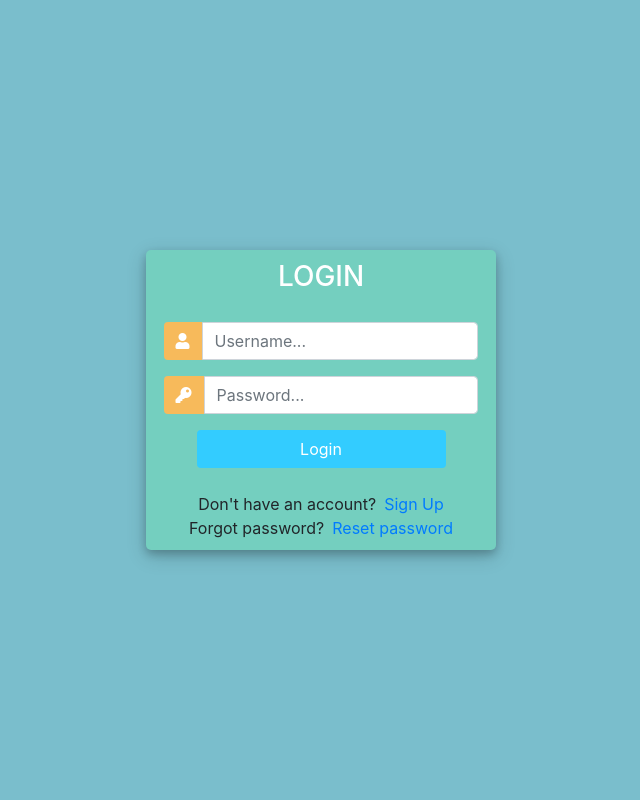
After one commit to koechgideon/client_management_app, a Django app: page /login/ in a window 1280 px wide. The commit adds this page. Shown: the whole page, without its empty margins (319-959 px from the left). Run offline with Django 3.2, Linux system fonts and the light colour scheme; some libraries are stand-ins or nearby versions.

Commit message:
added user login and user roles

```diff
--- a/webapp/templates/webapp/dashboard.html
+++ b/webapp/templates/webapp/dashboard.html
@@ -1,4 +1,4 @@
-{%  extends 'webapp/main.html' %}
+{%  extends 'webapp/base.html' %}
 
 {% block content %}
 
--- /dev/null
+++ b/webapp/templates/webapp/login.html
@@ -0,0 +1,131 @@
+<!DOCTYPE html>
+<html>
+
+<head>
+	<title>Login</title>
+	<link rel="stylesheet" href="https://stackpath.bootstrapcdn.com/bootstrap/4.1.3/css/bootstrap.min.css" integrity="sha384-MCw98/SFnGE8fJT3GXwEOngsV7Zt27NXFoaoApmYm81iuXoPkFOJwJ8ERdknLPMO" crossorigin="anonymous">
+	<script src="https://ajax.googleapis.com/ajax/libs/jquery/3.3.1/jquery.min.js"></script>
+	<link rel="stylesheet" href="https://use.fontawesome.com/releases/v5.6.1/css/all.css" integrity="sha384-gfdkjb5BdAXd+lj+gudLWI+BXq4IuLW5IT+brZEZsLFm++aCMlF1V92rMkPaX4PP" crossorigin="anonymous">
+
+
+	<style>
+		body,
+		html {
+			margin: 0;
+			padding: 0;
+			height: 100%;
+			background: #7abecc !important;
+		}
+		.user_card {
+			width: 350px;
+			margin-top: auto;
+			margin-bottom: auto;
+			background: #74cfbf;
+			position: relative;
+			display: flex;
+			justify-content: center;
+			flex-direction: column;
+			padding: 10px;
+			box-shadow: 0 4px 8px 0 rgba(0, 0, 0, 0.2), 0 6px 20px 0 rgba(0, 0, 0, 0.19);
+			-webkit-box-shadow: 0 4px 8px 0 rgba(0, 0, 0, 0.2), 0 6px 20px 0 rgba(0, 0, 0, 0.19);
+			-moz-box-shadow: 0 4px 8px 0 rgba(0, 0, 0, 0.2), 0 6px 20px 0 rgba(0, 0, 0, 0.19);
+			border-radius: 5px;
+
+		}
+
+		.form_container {
+			margin-top: 20px;
+		}
+
+		#form-title{
+			color: #fff;
+
+		}
+
+		.login_btn {
+			width: 100%;
+			background: #33ccff !important;
+			color: white !important;
+		}
+		.login_btn:focus {
+			box-shadow: none !important;
+			outline: 0px !important;
+		}
+		.login_container {
+			padding: 0 2rem;
+		}
+		.input-group-text {
+			background: #f7ba5b !important;
+			color: white !important;
+			border: 0 !important;
+			border-radius: 0.25rem 0 0 0.25rem !important;
+		}
+		.input_user,
+		.input_pass:focus {
+			box-shadow: none !important;
+			outline: 0px !important;
+		}
+
+		#messages{
+			background-color: grey;
+			color: #fff;
+			padding: 10px;
+			margin-top: 10px;
+		}
+	</style>
+
+</head>
+<body>
+	<div class="container h-100">
+		<div class="d-flex justify-content-center h-100">
+			<div class="user_card">
+				<div class="d-flex justify-content-center">
+
+
+					<h3 id="form-title">LOGIN</h3>
+				</div>
+				<div class="d-flex justify-content-center form_container">
+					<form method="POST" action="">
+						{% csrf_token %}
+						<div class="input-group mb-3">
+							<div class="input-group-append">
+								<span class="input-group-text"><i class="fas fa-user"></i></span>
+							</div>
+
+							<input type="text" name="username" placeholder="Username..." class="form-control">
+						</div>
+
+						<div class="input-group mb-2">
+							<div class="input-group-append">
+								<span class="input-group-text"><i class="fas fa-key"></i></span>
+							</div>
+
+								<input type="password" name="password" placeholder="Password..." class="form-control" >
+						</div>
+
+							<div class="d-flex justify-content-center mt-3 login_container">
+				 				<input class="btn login_btn" type="submit" value="Login">
+				   			</div>
+					</form>
+
+				</div>
+
+				{% for message in messages %}
+					<p id="messages">{{message}}</p>
+				{% endfor %}
+
+				<div class="mt-4">
+					<div class="d-flex justify-content-center links">
+						Don't have an account? <a href="#" class="ml-2">Sign Up</a>
+					</div>
+					<div class="d-flex justify-content-center links">
+						Forgot password? <a href="#" class="ml-2">Reset password</a>
+					</div>
+
+				</div>
+			</div>
+		</div>
+	</div>
+</body>
+
+</html>
--- a/webapp/urls.py
+++ b/webapp/urls.py
@@ -3,4 +3,8 @@ from webapp import views
 
 urlpatterns = [
      path('', views.home, name='index-page'),
-]
+     path('dashboard', views.dashboard, name='dashboard'),
+     path('products/', views.products, name='products'),
+     path('customer/', views.customer, name='customer'),
+     path('login/', views.loginPage, name="login")
+     ]
--- /dev/null
+++ b/webapp/users.py
@@ -0,0 +1,40 @@
+from django.http import HttpResponse
+from django.shortcuts import redirect
+
+def unauthenticated_user(view_func):
+	def wrapper_func(request, *args, **kwargs):
+		if request.user.is_authenticated:
+			return redirect('dashboard')
+		else:
+			return view_func(request, *args, **kwargs)
+
+	return wrapper_func
+
+def allowed_users(allowed_roles=[]):
+	def decorator(view_func):
+		def wrapper_func(request, *args, **kwargs):
+
+			group = None
+			if request.user.groups.exists():
+				group = request.user.groups.all()[0].name
+
+			if group in allowed_roles:
+				return view_func(request, *args, **kwargs)
+			else:
+				return HttpResponse('You are not authorized to view this page')
+		return wrapper_func
+	return decorator
+
+def admin_only(view_func):
+	def wrapper_function(request, *args, **kwargs):
+		group = None
+		if request.user.groups.exists():
+			group = request.user.groups.all()[0].name
+
+		if group == 'customer':
+			return redirect('user-page')
+
+		if group == 'admin':
+			return view_func(request, *args, **kwargs)
+
+	return wrapper_function
--- a/webapp/views.py
+++ b/webapp/views.py
@@ -1,5 +1,62 @@
-from django.shortcuts import render
+from django.shortcuts import render, redirect
+from django.http import HttpResponse
+from django.forms import inlineformset_factory
+from django.contrib.auth.forms import UserCreationForm
+from django.contrib.auth import authenticate, login, logout
+from django.contrib import messages
+from django.contrib.auth.decorators import login_required
+from django.contrib.auth.models import Group
+from webapp.models import Order, Customer, Tag, Product
+from .forms import OrderForm, CreateUserForm, CustomerForm
+#from webapp.filters import OrderFilter
+from .users import unauthenticated_user, allowed_users, admin_only
 
 # Create your views here.
 def home(request):
     return render(request, 'webapp/index.html')
+
+def dashboard(request):
+	orders = Order.objects.all()
+	customers = Customer.objects.all()
+
+	#total_customers = customers.count()
+
+	total_orders = orders.count()
+	delivered = orders.filter(status='Delivered').count()
+	pending = orders.filter(status='Pending').count()
+
+	context = {'orders':orders, 'customers':customers,
+	'total_orders':total_orders,'delivered':delivered,
+	'pending':pending }
+
+	return render(request, 'webapp/dashboard.html', context)
+
+@unauthenticated_user
+def loginPage(request):
+
+	if request.method == 'POST':
+		username = request.POST.get('username')
+		password =request.POST.get('password')
+
+		user = authenticate(request, username=username, password=password)
+
+		if user is not None:
+			login(request, user)
+			return redirect('dashboard')
+		else:
+			messages.info(request, 'Username OR password is incorrect')
+
+	context = {}
+	return render(request, 'webapp/login.html', context)
+
+def products(request):
+	products = Product.objects.all()
+
+	return render(request, 'webapp/products.html', {'products':products})
+
+def customer(request, pk_test):
+    customer = Customer.objects.get(id=pk_test)
+    orders=customer.order_set.all()
+    order_count=orders.count()
+    context={'customer':customer,'orders':orders,'order_count':order_count}
+    return render(request, 'webapp/customer.html', context)
```
Also changed, not shown: webapp/forms.py (added, +23 -0 lines), webapp/signals.py (added, +18 -0 lines), webapp/static/webapp/base.css (added, +17 -0 lines), webapp/templates/webapp/base.html (added, +28 -0 lines), webapp/templates/webapp/index.html (+2 -68 lines), webapp/templates/webapp/navbase.html (added, +18 -0 lines), webapp/templates/webapp/status.html (+0 -82 lines), db.sqlite3, webapp/filters.py (added).
